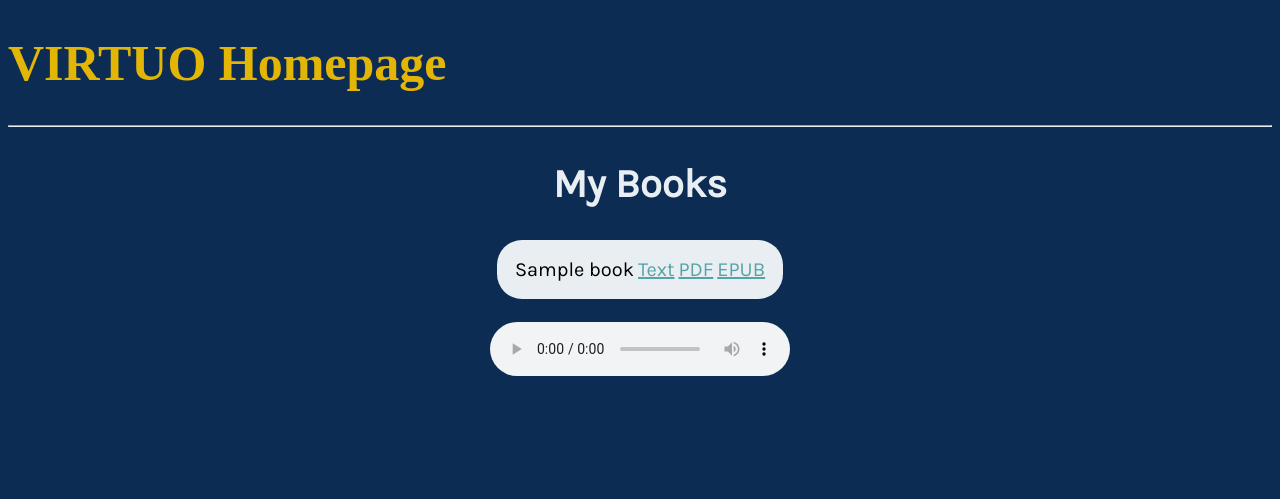
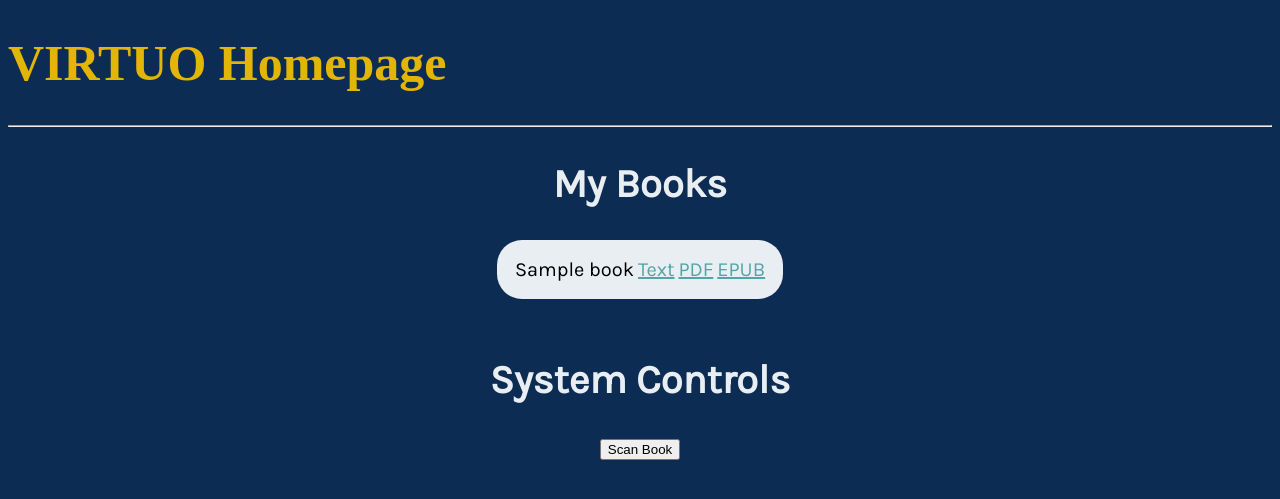
Before and after one commit to as-ed/VIRTUO, a Flask app: template src/templates/home.html in a window 1280 px wide. Shown: the top 499 px of the page. Run offline with Flask 2, Linux system fonts and the light colour scheme; the template is opened without the code that fills it: most values are stand-ins (such as "Sample title", 1, 10 or a date in 2020); parts of the project's set-up code (start-up, migrations or seed data) failed here and were passed over; some web fonts are replaced.

Commit message:
web: implemented scan book function and made site more robust against non-existant book folder. Also updated gitignore to avoid the books folder

```diff
--- a/src/server.py
+++ b/src/server.py
@@ -1,48 +1,57 @@
+from flask import Flask, redirect, render_template, request, send_from_directory
+from markupsafe import escape
+#from werkzeug.middleware.proxy_fix import ProxyFix
 import os
 
-from flask import Flask, redirect, render_template, request, send_from_directory, url_for
+app = Flask(__name__)
 
-from config import CFG
-from file_converter import create_epub, create_pdf
+#app.wsgi_app = ProxyFix(
+#            app.wsgi_app, x_for=1, x_proto=1, x_host=1, x_prefix=1
+#        )
 
+@app.route("/")
+def home():
 
-server = Flask(__name__)
+    '''
 
+    book = {
+            title: date or user chosen date
+            author: author of book
+            creation-time: date + time of creation of book
+            }
 
-@server.route("/favicon.ico")
-def favicon():
-	return send_from_directory(os.path.join(server.root_path, "static"), "favicon.ico")
+    books/
+        20230210-1715/
+            20230210-1715.txt
+            metadata.json
+    '''
 
+    if os.path.exists("./books"):
+        dirs = [name for name in os.listdir("./books")]
+    else:
+        dirs = []
+    return render_template("home.html", books=dirs)
 
-@server.get("/")
-def home() -> str:
-	"""
-	Home page of the web interface
-	"""
-	return render_template("home.html", books=os.listdir(CFG["book_location"]))
+@app.route('/books/<filename>/book.txt')
+def download_txt(filename):
+    return send_from_directory('books/' + filename, 'book.txt')
 
+@app.route('/books/<filename>/book.pdf')
+def download_pdf(filename):
+    if not os.path.isfile('books/' + filename + '/book.pdf'):
+        os.system('pandoc -o books/' + filename.replace(' ', '\\ ') + '/book.pdf books/' + filename.replace(' ', '\\ ') + '/book.txt')
+    return send_from_directory('books/' + filename, 'book.pdf')
 
-@server.get("/books/<filename>/book.txt")
-def download_txt(filename):
-	return send_from_directory(os.path.join(CFG["book_location"], filename), "book.txt")
+@app.route('/books/<filename>/book.epub')
+def download_epub(filename):
+    if not os.path.isfile('books/' + filename + '/book.epub'):
+        os.system('pandoc --metadata title=' + filename.replace(' ', '\\ ') + ' -o books/' + filename.replace(' ', '\\ ') + '/book.epub books/' + filename.replace(' ', '\\ ') + '/book.txt')
+    return send_from_directory('books/' + filename, 'book.epub')
 
-
-@server.get('/books/<filename>/book.pdf')
-def download_pdf(filename):
-	create_pdf(os.path.join(CFG["book_location"], filename))
-	return send_from_directory('books/' + filename, 'book.pdf')
-
-
-@server.get('/books/<filename>/book.epub')
-def download_epub(filename):
-	create_epub(os.path.join(CFG["book_location"], filename))
-	return send_from_directory('books/' + filename, 'book.epub')
-
-
-@server.route('/system/scan', methods=['GET', 'POST'])
+@app.route('/system/scan', methods=['GET','POST'])
 def begin_scan():
-	if request.method == 'POST':
-		print("scanning book!")
-		return '', 204
-	else:
-		return redirect('/', 307)
+    if request.method == 'POST':
+        print("scanning book!")
+        return '', 204
+    else:
+        return redirect('/', 307)
--- a/src/templates/home.html
+++ b/src/templates/home.html
@@ -26,7 +26,16 @@
 
     <br>
 
-    <audio controls>
-    </audio>
+    <h2 class="heading">System Controls</h2>
+    <div class='controls'>
+      <button onclick="scan()">Scan Book</button>
+    </div>
+
   </body>
+  <script>
+
+  function scan() {
+    fetch('system/scan', {method: 'POST'})
+  }
+  </script>
 </html>
```
Also changed, not shown: 1 other file.
